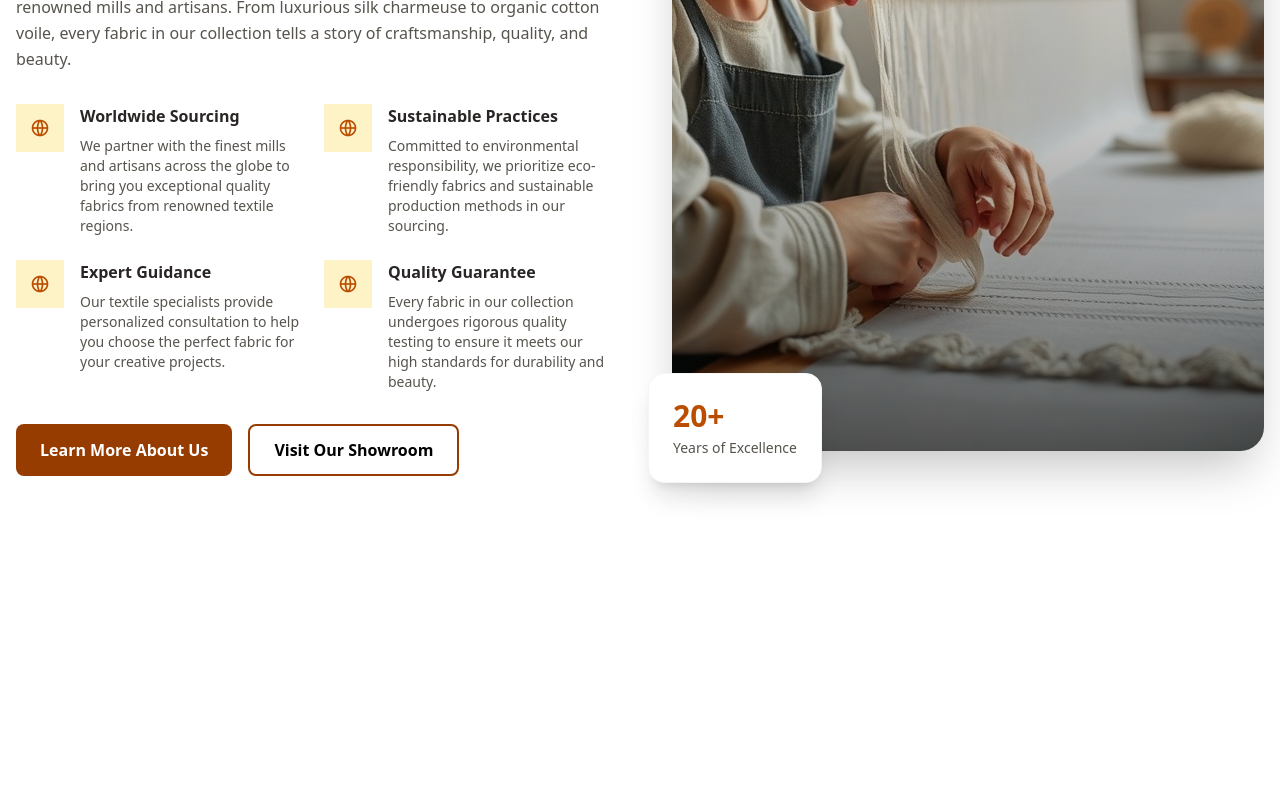
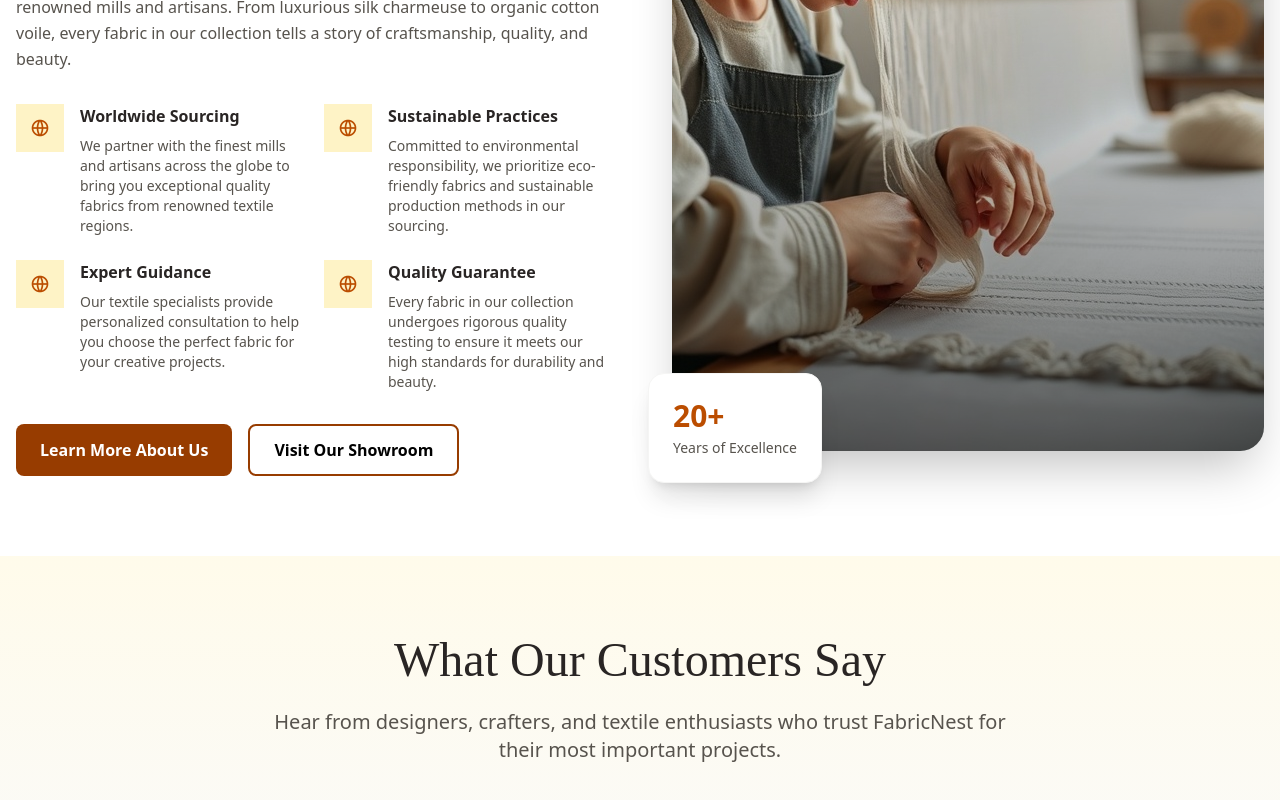
Before and after one commit to Emaani-gh/fabric_Haven, a React (Vite) app: page / in a window 1280 px wide. Shown: the part 4078-4878 px from the top of the page. Before the commit the page ends 4634 px from the top, so only its background shows below. Built offline with nearby package versions, Linux system fonts and the light colour scheme.

Commit message:
testimonies

```diff
--- a/src/Pages/Home.jsx
+++ b/src/Pages/Home.jsx
@@ -3,6 +3,7 @@ import Hero from "../components/Hero";
 import Featured from "../components/Featured";
 import Collection from "../components/Collection";
 import About from "../components/About";
+import Testimonies from "../components/Testimonies";
 
 const Home = () => {
   return (
@@ -11,6 +12,7 @@ const Home = () => {
       <Featured />
       <Collection />
       <About />
+      <Testimonies />
     </>
   );
 };
--- /dev/null
+++ b/src/components/Testimonies.jsx
@@ -0,0 +1,21 @@
+import React from "react";
+
+const Testimonies = () => {
+  return (
+    <section className="py-20 bg-linear-to-b from-amber-50 to-stone-50">
+      <div className="container px-4">
+        <div className="text-center mb-16">
+          <h2 className="text-4xl md:text-5xl section-header text-stone-800 mb-6 ">
+            What Our Customers Say
+          </h2>
+          <p className="max-w-3xl text-xl text-stone-600 mx-auto">
+            Hear from designers, crafters, and textile enthusiasts who trust
+            FabricNest for their most important projects.
+          </p>
+        </div>
+      </div>
+    </section>
+  );
+};
+
+export default Testimonies;
```
